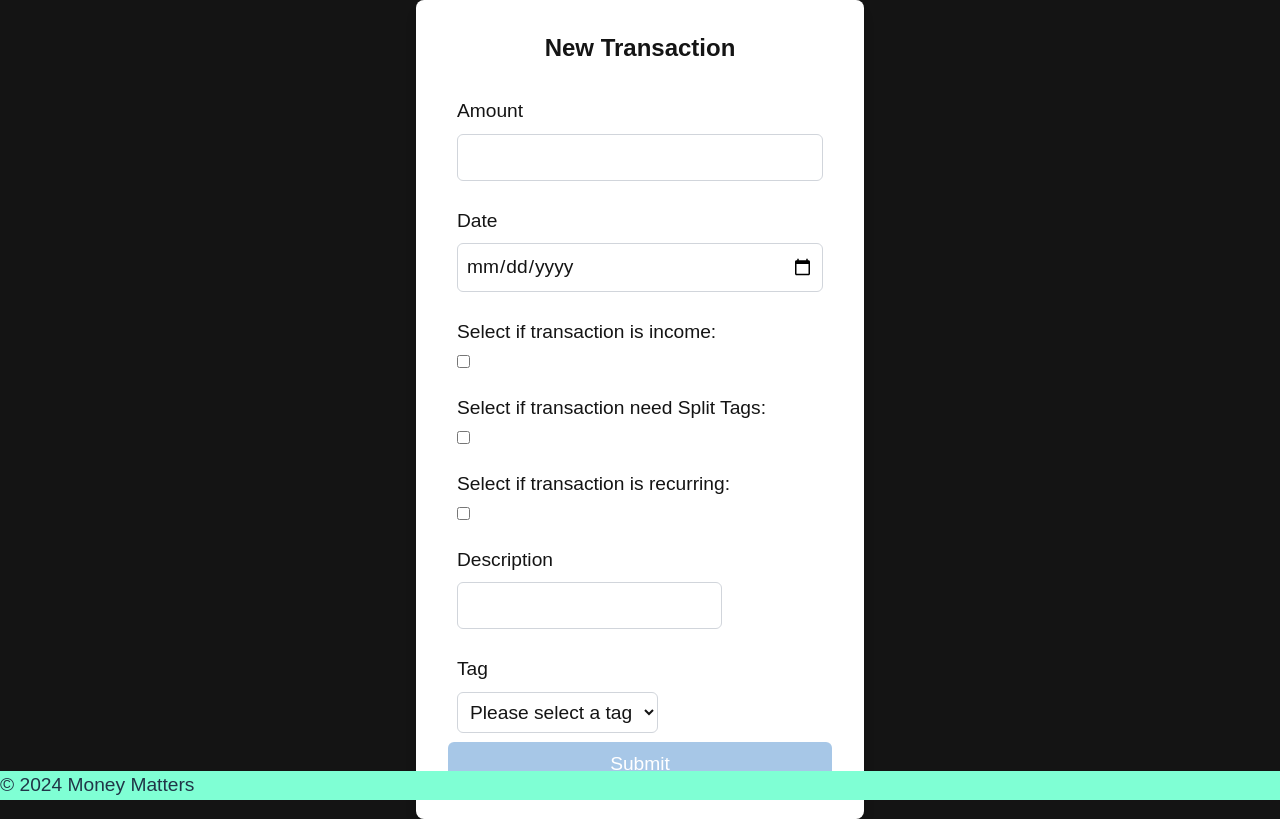
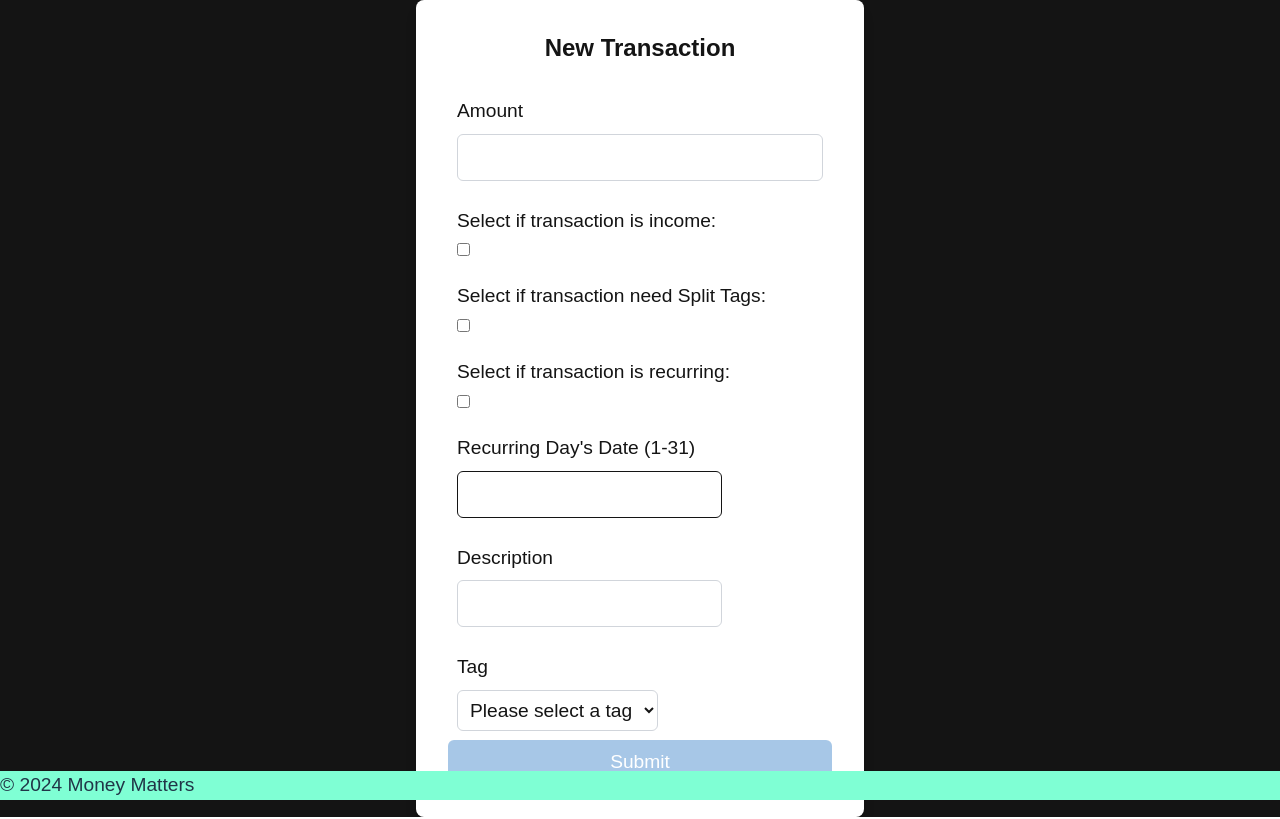
Before and after one commit to Parvathy2021/Modified_Money_Matters, a React (Vite) app: page /expense in a window 1280 px wide. Built offline with nearby package versions, Linux system fonts and the light colour scheme.

Commit message:
Removed the date and detailing in recurring features.

```diff
--- a/src/Components/Expense/Expense.jsx
+++ b/src/Components/Expense/Expense.jsx
@@ -4,12 +4,10 @@ import React, {useState} from 'react';
 function Expense() {
     const [amount, setAmount] = useState('');
     const [splitAmount, setSplitAmount] = useState('')
-    const [date, setDate] = useState('');
     const [description, setDescription] = useState('');
     const [isRecurring, setIsRecurring] = useState(false);
     const [isIncome, setIsIncome] = useState(false);
     const [recurringDate, setRecurring] = useState('');
-    const [frequency, setFrequency] = useState('monthly')
     const [tag, setTag] = useState('')
     const [splits, setSplits] = useState([]);   // Array to hold splits with tag and amount
     const [isSplits, setIsSplits] = useState(false);    // State for split Tags checkbox
@@ -26,7 +24,7 @@ function Expense() {
     };
     const handleSubmit = (e) => {
         e.preventDefault();
-        const transaction = [amount,date, splits, isIncome, isRecurring, recurringDate, frequency, description, tag];
+        const transaction = [amount, splits, isIncome, isRecurring, recurringDate, description, tag];
         console.log(transaction)
         fetch("http://localhost:8080/expense", {
             method:"POST",
@@ -52,13 +50,11 @@ function Expense() {
                             <label    className='mt-2 p-2 w-full border border-white rounded-md focus:outline-none focus:ring-2 focus:ring-blue block'>Amount
                                 <input type="text" value={amount} onChange={(e) => setAmount(e.target.value)}className='mt-2 p-2 w-full border border-gray-300 bg-white rounded-md focus:outline-none focus:ring-2 focus:ring-blue' ></input>
                              </label>
-                             <label htmlFor='date' className='mt-2 p-2 w-full border border-white rounded-md focus:outline-none focus:ring-2 focus:ring-blue block'>Date
-                                <input type="date" id='date' value={date} onChange={(e) => setDate(e.target.value)}className='mt-2 p-2 w-full border border-gray-300 bg-white rounded-md focus:outline-none focus:ring-2 focus:ring-blue' ></input>
-                             </label>
 
                              <label    className='mt-2 p-2 w-full border border-white rounded-md focus:outline-none focus:ring-2 focus:ring-blue block' >Select if transaction is income:
                                 <input type="checkbox" checked={isIncome} onChange={(e) => setIsIncome(e.target.checked)}className='mt-2 p-2 border border-black rounded-md focus:outline-none focus:ring-2 focus:ring-blue block' ></input>
                             </label>
+
                             <label    className='mt-2 p-2 w-full border border-white rounded-md focus:outline-none focus:ring-2 focus:ring-blue-500 block' >Select if transaction need Split Tags:
                                 <input type="checkbox" checked={isSplits} onChange={() =>setIsSplits(!isSplits)}className='mt-2 p-2 border border-black rounded-md focus:outline-none focus:ring-2 focus:ring-blue block' ></input>
                             </label>
@@ -84,20 +80,9 @@ function Expense() {
                                 <input type="checkbox" checked={isRecurring} onChange={(e) => setIsRecurring(e.target.checked)}className='mt-2 p-2 border border-black rounded-md focus:outline-none focus:ring-2 focus:ring-blue block' ></input>
                             </label>
 
-                            {isRecurring &&  (
-                                <label className='mt-2 p-2 w-full border border-white rounded-md focus:outline-none focus:ring-2 focus:ring-blue block' >Frequency of Recurrence
-                                <select className='mt-2 p-2 border border-gray-300 bg-white rounded-md focus:outline-none focus:ring-2 focus:ring-blue block'  name="selectedTag" value={tag} onChange={(e) => setFrequency(e.target.value)}>
-                                      {/* Placeholder options */}
-                                      <option value="null">Set Frequency</option>
-                                    <option value="monthly">Monthly</option>
-                                    <option value="weekly">Weekly</option>
-                                    <option value="daily">Daily</option>
-                                </select>
-                                <label    className='mt-2 p-2 border border-white rounded-md focus:outline-none focus:ring-2 focus:ring-blue block' > Recurring Day's Date (1-31)
-                                    <input type="text" value={recurringDate} onChange={(e) => setRecurring(e.target.value)}className='mt-2 p-2 border border-black rounded-md focus:outline-none focus:ring-2 focus:ring-blue bg-white' ></input>
-                                </label>
-                           </label>
-                            )}
+                            <label    className='mt-2 p-2 border border-white rounded-md focus:outline-none focus:ring-2 focus:ring-blue block' > Recurring Day's Date (1-31)
+                                <input type="text" value={recurringDate} onChange={(e) => setRecurring(e.target.value)}className='mt-2 p-2 border border-black rounded-md focus:outline-none focus:ring-2 focus:ring-blue bg-white' ></input>
+                            </label>
 
                             <label    className='mt-2 p-2 w-full border border-white rounded-md focus:outline-none focus:ring-2 focus:ring-blue block' >Description
                                 <input type="text" value={description} onChange={(e) => setDescription(e.target.value)}className='mt-2 p-2 border border-gray-300 bg-white rounded-md focus:outline-none focus:ring-2 focus:ring-blue block' ></input>
```
